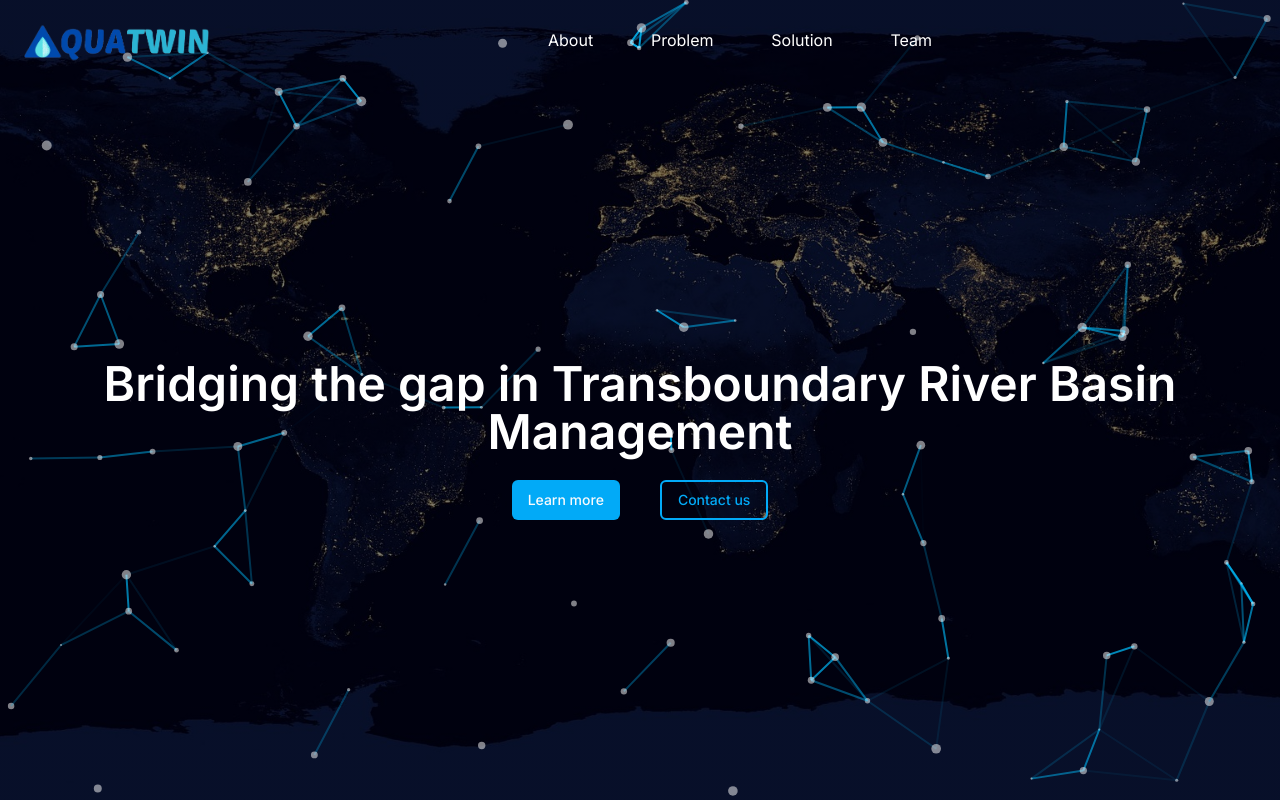
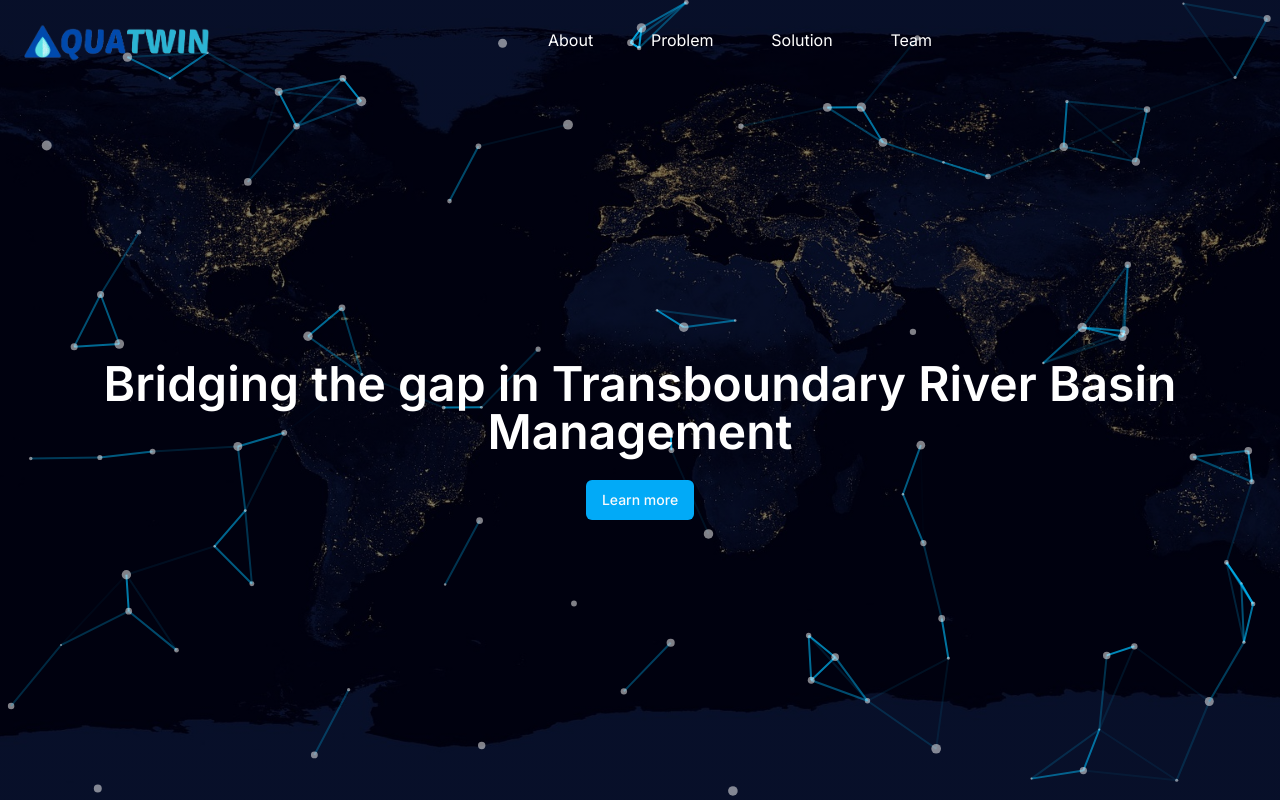
Before and after one commit to AquaTwin/Website, a Next.js app: page / in a window 1280 px wide. Shown: the top 800 px of the page. Built offline with nearby package versions, Linux system fonts and the light colour scheme.

Commit message:
fix(app): change learn more href and remove contact button

```diff
--- a/src/components/hero.tsx
+++ b/src/components/hero.tsx
@@ -19,11 +19,11 @@ const Hero = () => {
           </h1>
           <div className="flex justify-center w-full gap-10">
             <Button>
-              <Link href="#about">Learn more</Link>
+              <Link href="/about">Learn more</Link>
             </Button>
-            <Button variant="outline" asChild>
+            {/* <Button variant="outline" asChild>
               <Link href="#contact">Contact us</Link>
-            </Button>
+            </Button> */}
           </div>
         </div>
       </div>
```
